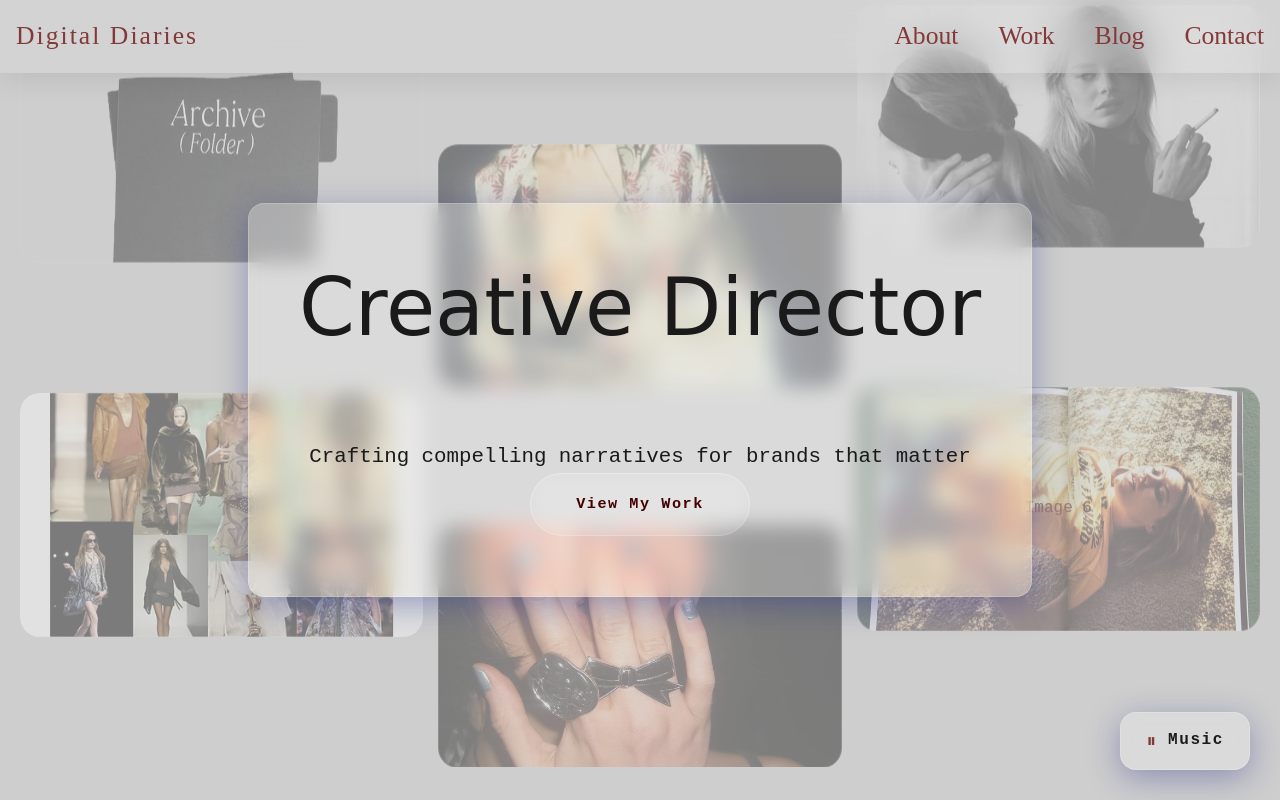
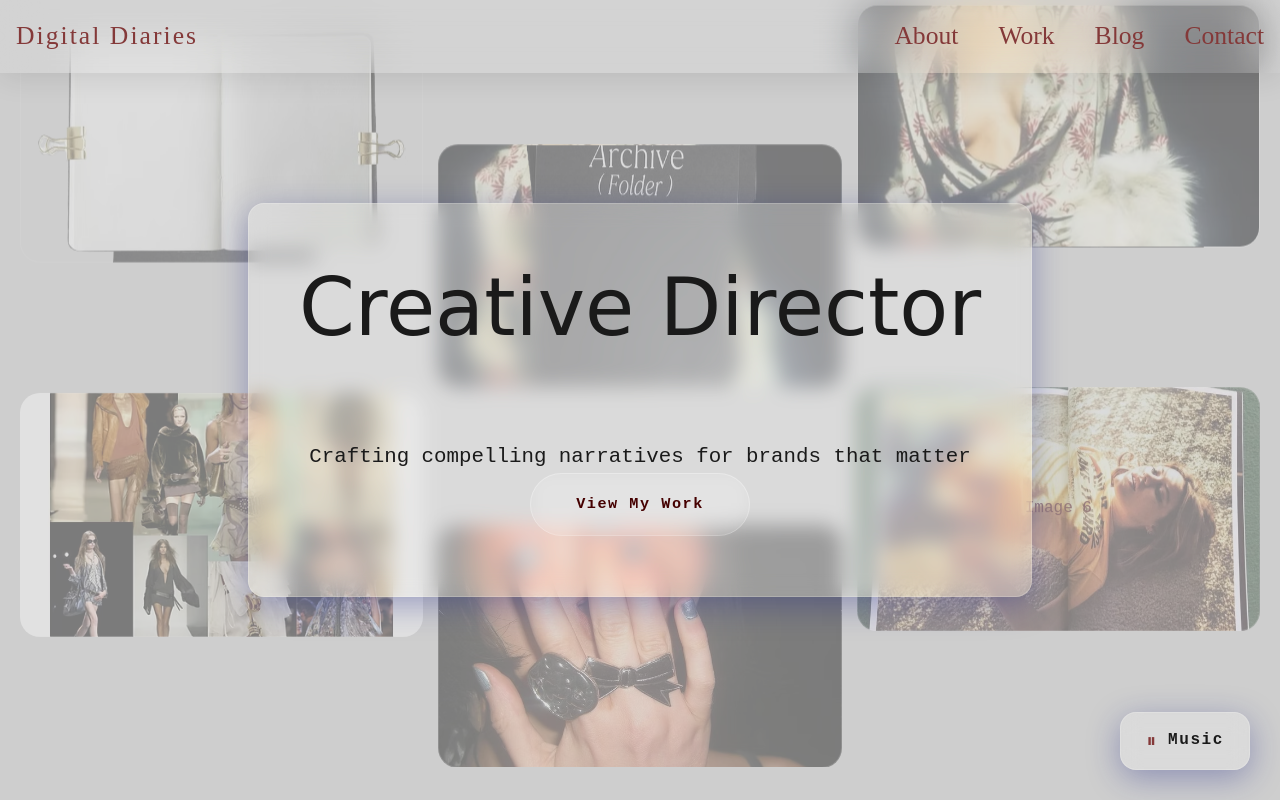
Before and after one commit to stephaniedlp/giulianaswebsite, a plain HTML site: page index.html in a window 1280 px wide. Shown: the top 800 px of the page. Drawn offline with Linux system fonts and the light colour scheme.

Commit message:
personal brand unpdates

```diff
--- a/index.html
+++ b/index.html
@@ -38,16 +38,16 @@
     <section id="hero" class="hero-collage">
         <div class="collage-container">
             <div class="collage-item collage-1">
-                <div src="images/clip2.avif" class="image-placeholder"></div>
+                <div  class="image-placeholder"> <img src="images/clip2.avif"/></div>
             </div>
             <div class="collage-item collage-2">
-                <div src="images/archivefolderclip.avif"  class="image-placeholder"></div>
+                <div   class="image-placeholder"> <img src="images/archivefolderclip.avif"/></div>
             </div>
             <div class="collage-item collage-3">
-                <div src="images/clothes.avif" class="image-placeholder"></div>
+                <div  class="image-placeholder"> <img src="images/clothes.avif"/></div>
             </div>
             <div class="collage-item collage-4">
-                <div src="images/outfit.avif" class="image-placeholder"></div>
+                <div  class="image-placeholder"><img src="images/outfit.avif" /></div>
             </div>
             <div class="collage-item collage-5">
                 <div class="image-placeholder"></div>
@@ -78,7 +78,7 @@
         <div class="container">
             <div class="about-content">
                 <div class="about-image reveal-scale">
-                    <div   class="image-placeholder"><img src="/images/giuls.avif"/> </div>
+                    <div   class="image-placeholder"><img src="images/giuls.avif"/> </div>
                 </div>
                 <div class="about-text">
                     <h2 class="section-title reveal-text">About</h2>
```
